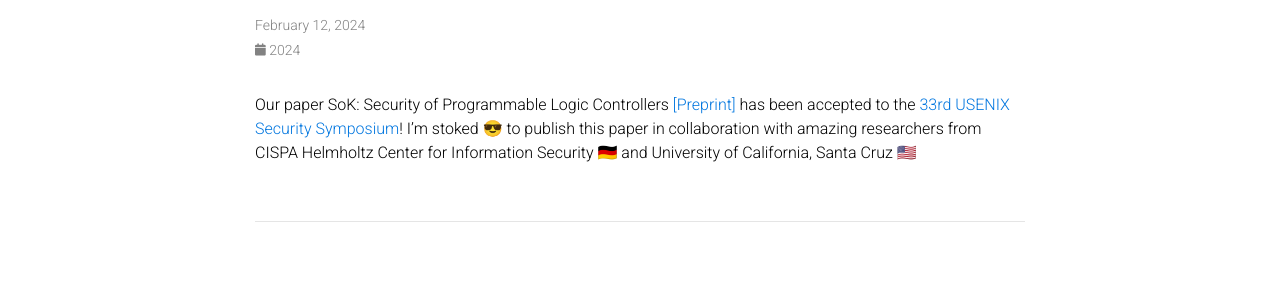
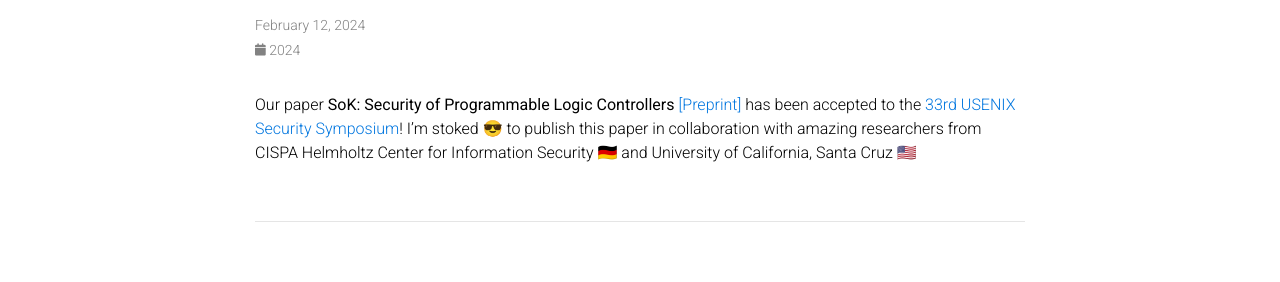
Before and after one commit to efrenlopezm/efrenlopezm.github.io, a Jekyll site: the page built from _news/announcement_20.md, in a window 1280 px wide. Shown: the part 146-428 px from the top of the page. Built offline with Jekyll 4.4.1, drawn with Linux system fonts in a browser that asks for light colours; emoji names are drawn with the system emoji font; comment, search, counter and statistics services are not loaded; a style sheet for code colours, icons or effects is not loaded.

```diff
--- a/_news/announcement_20.md
+++ b/_news/announcement_20.md
@@ -4,4 +4,4 @@ date: 2024-02-12 15:59:00-0400
 inline: true
 ---
 
-Our paper SoK: Security of Programmable Logic Controllers <a target="_blank" href="https://efrenlopez.org/assets/pdf/lopez2024sok.pdf">&#91;Preprint&#93;</a> has been accepted to the <a href="https://www.usenix.org/conference/usenixsecurity24" target="blank">33rd USENIX Security Symposium</a>! I'm stoked :sunglasses: to publish this paper in collaboration with amazing researchers from CISPA Helmholtz Center for Information Security :de: and University of California, Santa Cruz :us:
+Our paper <b>SoK: Security of Programmable Logic Controllers</b> <a target="_blank" href="https://efrenlopez.org/assets/pdf/lopez2024sok.pdf">&#91;Preprint&#93;</a> has been accepted to the <a href="https://www.usenix.org/conference/usenixsecurity24" target="blank">33rd USENIX Security Symposium</a>! I'm stoked :sunglasses: to publish this paper in collaboration with amazing researchers from CISPA Helmholtz Center for Information Security :de: and University of California, Santa Cruz :us:
```
